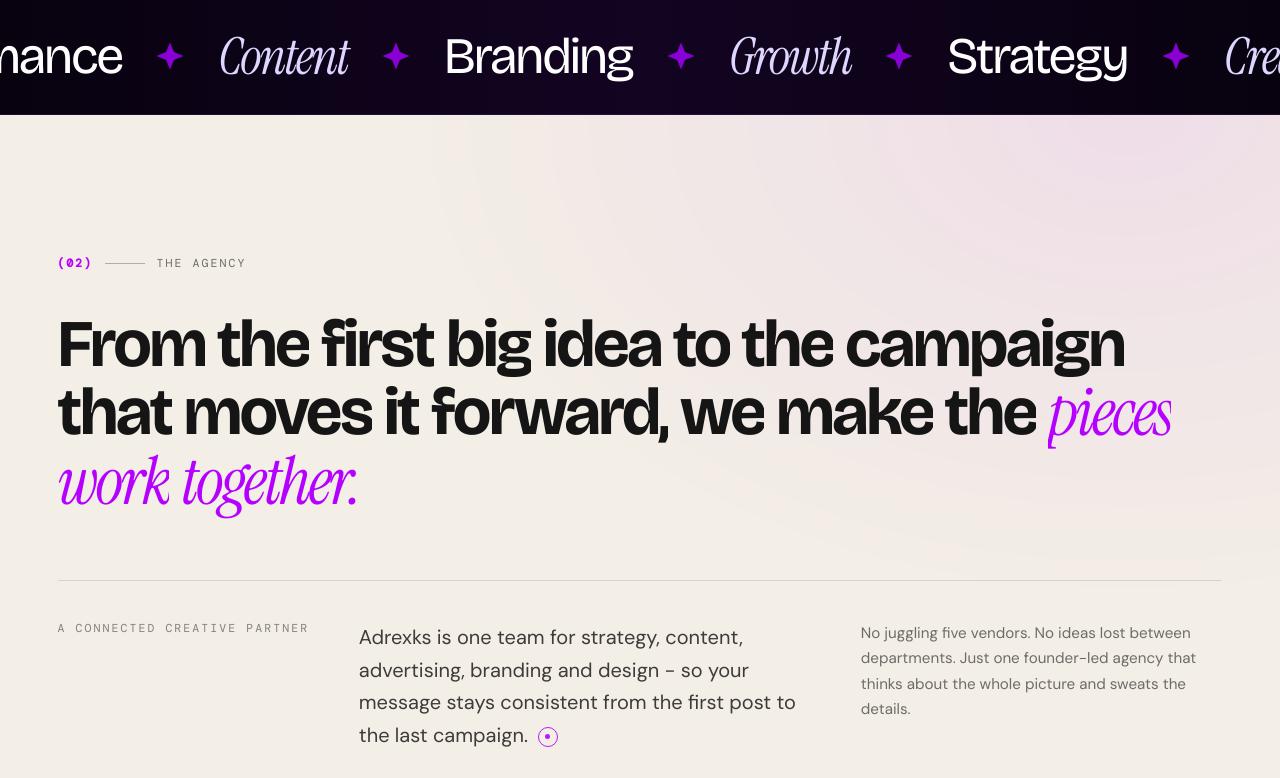
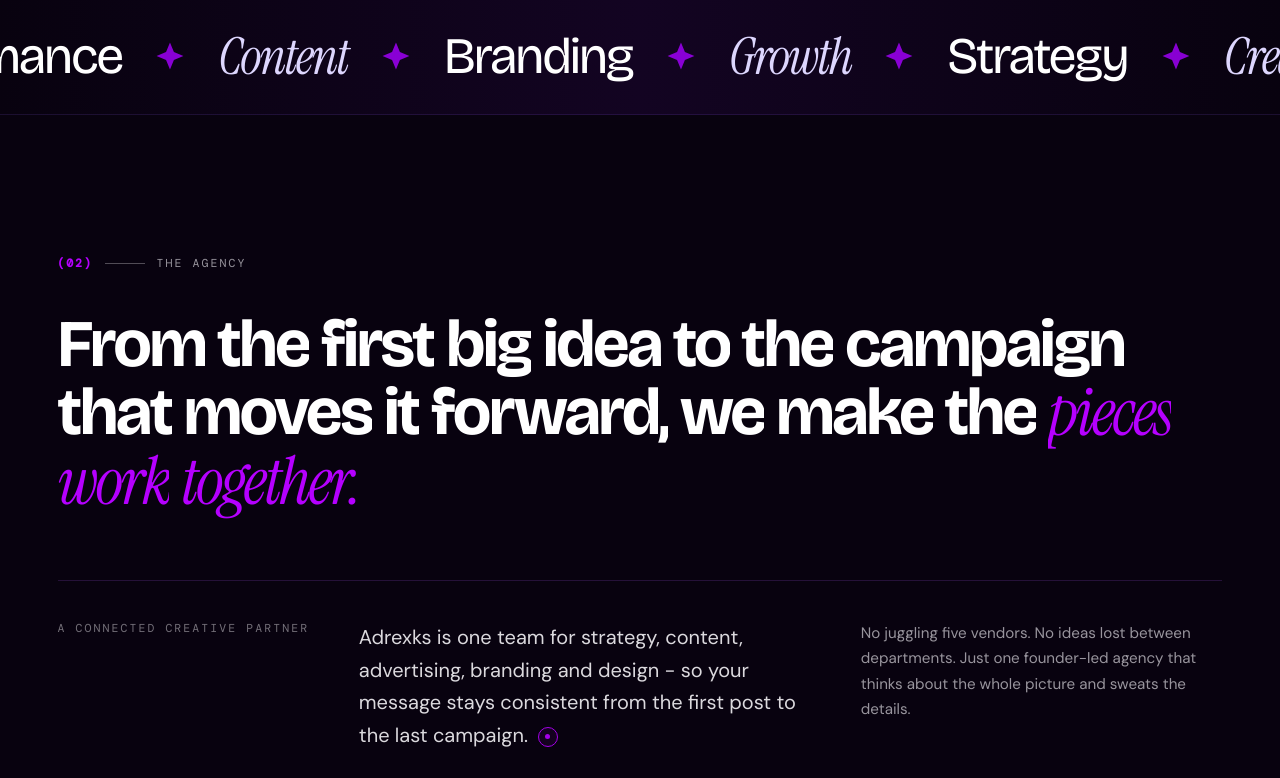
Before and after one commit to shubham25503/adreks, a React (Vite) app: page / in a window 1280 px wide. Shown: the part 4122-4900 px from the top of the page. Built offline with nearby package versions, Linux system fonts and the light colour scheme.

Commit message:
style: update AboutIntro component theme to dark mode colors

```diff
--- a/src/components/AboutIntro.jsx
+++ b/src/components/AboutIntro.jsx
@@ -9,8 +9,8 @@ export function AboutIntro() {
         paddingTop: "clamp(90px, 11vw, 150px)",
         paddingBottom: "clamp(80px, 10vw, 140px)",
         position: "relative",
-        background: "radial-gradient(ellipse at 88% 0%, rgba(181, 0, 255, 0.07), transparent 45%), #f3eee6",
-        color: "#161515",
+        background: "var(--bg-deep)",
+        color: "#ffffff",
       }}
     >
       <div className="container-custom" style={{ maxWidth: "1440px" }}>
@@ -22,7 +22,7 @@ export function AboutIntro() {
             display: "flex",
             alignItems: "center",
             gap: "12px",
-            color: "rgba(22, 21, 21, 0.6)",
+            color: "rgba(248, 247, 251, 0.6)",
           }}
         >
           <span style={{ color: "#b500ff", fontWeight: 700 }}>(02)</span>
@@ -30,8 +30,7 @@ export function AboutIntro() {
             style={{
               width: "40px",
               height: "1px",
-              background: "#161515",
-              opacity: 0.3,
+              background: "rgba(248, 247, 251, 0.3)",
             }}
           />
           <span style={{ letterSpacing: "0.18em", fontSize: "0.72rem" }}>The agency</span>
@@ -48,7 +47,7 @@ export function AboutIntro() {
             fontSize: "clamp(2.2rem, 5.2vw, 5.4rem)",
             lineHeight: 1.02,
             letterSpacing: "-0.04em",
-            color: "#161515",
+            color: "#ffffff",
             fontWeight: 700,
           }}
           parts={[
@@ -63,7 +62,7 @@ export function AboutIntro() {
           style={{
             marginTop: "4rem",
             paddingTop: "2.5rem",
-            borderTop: "1px solid rgba(22, 21, 21, 0.12)",
+            borderTop: "1px solid rgba(168, 85, 247, 0.18)",
             display: "grid",
             gridTemplateColumns: "repeat(12, 1fr)",
             gap: "2.5rem",
@@ -74,7 +73,7 @@ export function AboutIntro() {
             className="label-mono"
             style={{
               gridColumn: "span 3",
-              color: "rgba(22, 21, 21, 0.5)",
+              color: "rgba(248, 247, 251, 0.45)",
               fontSize: "0.72rem",
               letterSpacing: "0.18em",
               textTransform: "uppercase",
@@ -90,7 +89,7 @@ export function AboutIntro() {
               gridColumn: "span 5",
               fontSize: "1.25rem",
               lineHeight: 1.62,
-              color: "rgba(22, 21, 21, 0.82)",
+              color: "rgba(248, 247, 251, 0.88)",
               margin: 0,
             }}
           >
@@ -105,6 +104,7 @@ export function AboutIntro() {
                 height: "20px",
                 borderRadius: "50%",
                 border: "1.5px solid #b500ff",
+                background: "rgba(181, 0, 255, 0.08)",
                 verticalAlign: "middle",
                 marginLeft: "10px",
                 opacity: 0.9,
@@ -127,7 +127,7 @@ export function AboutIntro() {
               gridColumn: "span 4",
               fontSize: "0.95rem",
               lineHeight: 1.65,
-              color: "rgba(22, 21, 21, 0.6)",
+              color: "rgba(248, 247, 251, 0.6)",
               margin: 0,
             }}
           >
```
